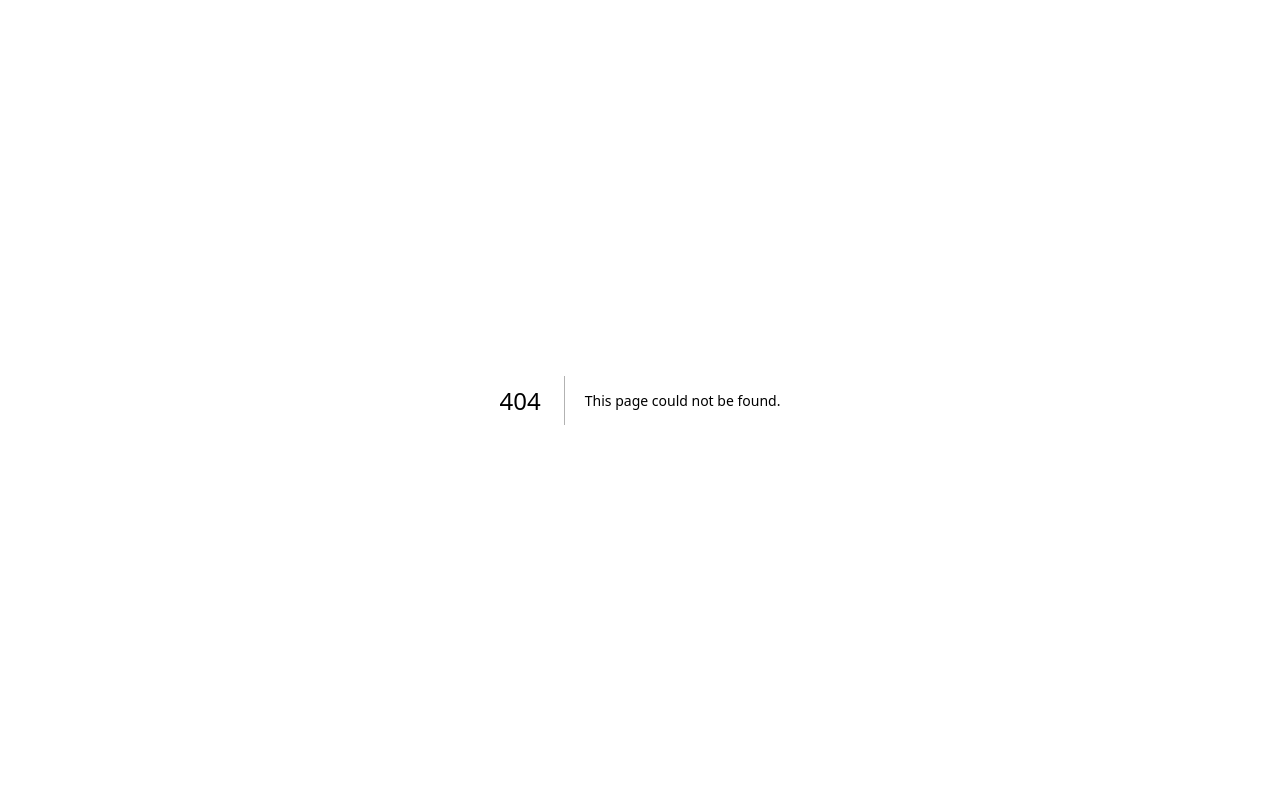
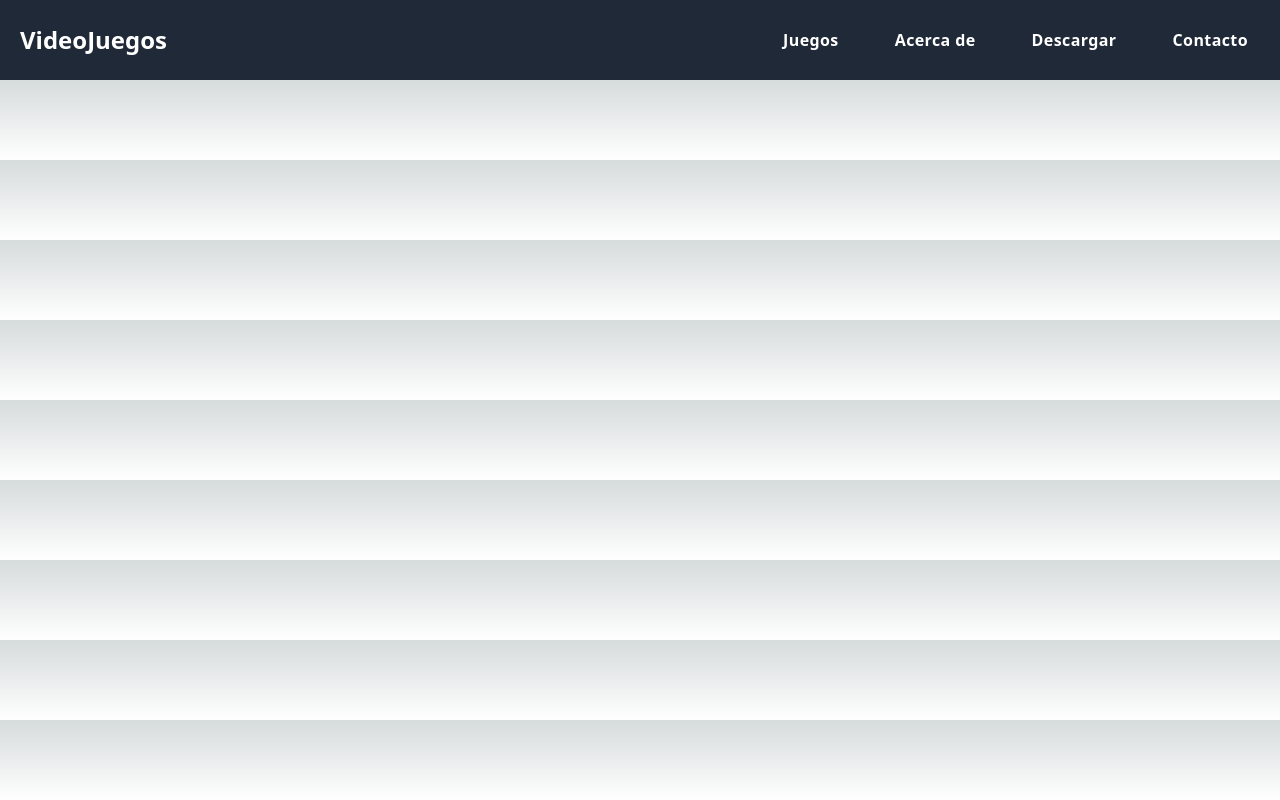
Before and after one commit to bastianalzate/landing-games, a Next.js app: page /landing in a window 1280 px wide. Before the commit this address had no page. Built offline with nearby package versions, Linux system fonts and the light colour scheme.

Commit message:
add navbar desktop and resonsive

```diff
--- /dev/null
+++ b/src/components/Navbar.js
@@ -0,0 +1,124 @@
+import { useState, useEffect } from 'react';
+import Link from 'next/link';
+
+const Navbar = () => {
+    const [isOpen, setIsOpen] = useState(false);
+
+    useEffect(() => {
+        const handleResize = () => {
+            if (window.innerWidth > 768) setIsOpen(false);
+        };
+
+        window.addEventListener('resize', handleResize);
+
+        return () => {
+            window.removeEventListener('resize', handleResize);
+        };
+    }, []);
+
+    return (
+        <nav className="bg-gray-800 p-5">
+            <div className="md:flex justify-between items-center">
+                <div className="flex justify-between items-center">
+                    <div>
+                        <Link className="text-2xl font-bold text-white" href="/">
+                            VideoJuegos
+                        </Link>
+                    </div>
+                    <div className="md:hidden">
+                        <button type="button" onClick={() => setIsOpen(!isOpen)}>
+                            <svg
+                                xmlns="http://www.w3.org/2000/svg"
+                                fill="none"
+                                viewBox="0 0 24 24"
+                                stroke="currentColor"
+                                className="h-6 w-6 text-white"
+                            >
+                                {isOpen ? (
+                                    <path
+                                        strokeLinecap="round"
+                                        strokeLinejoin="round"
+                                        strokeWidth={2}
+                                        d="M6 18L18 6M6 6l12 12"
+                                    />
+                                ) : (
+                                    <path
+                                        strokeLinecap="round"
+                                        strokeLinejoin="round"
+                                        strokeWidth={2}
+                                        d="M4 6h16M4 12h16M4 18h16"
+                                    />
+                                )}
+                            </svg>
+                        </button>
+                    </div>
+                </div>
+                <div className="hidden md:flex md:items-center md:space-x-8 md:bg-transparent">
+                    <Link
+                        className="text-white font-bold tracking-wide hover:text-gray-300 px-3 py-2 rounded-md"
+                        href="/games"
+                    >
+                        Juegos
+                    </Link>
+                    <Link
+                        className="text-white font-bold tracking-wide hover:text-gray-300 px-3 py-2 rounded-md"
+                        href="/about"
+                    >
+                        Acerca de
+                    </Link>
+                    <Link
+                        className="text-white font-bold tracking-wide hover:text-gray-300 px-3 py-2 rounded-md"
+                        href="/download"
+                    >
+                        Descargar
+                    </Link>
+                    <Link
+                        className="text-white font-bold tracking-wide hover:text-gray-300 px-3 py-2 rounded-md"
+                        href="/contact"
+                    >
+                        Contacto
+                    </Link>
+                </div>
+                <div
+                    className={`${isOpen ? 'block' : 'hidden'
+                        } md:hidden mt-4 md:mt-0 transition-opacity duration-500 ease-in-out opacity-0`}
+                    style={{ opacity: isOpen ? 1 : 0 }}
+                >
+                    <div className="flex flex-col items-center space-y-4">
+                        <Link
+                            className="text-white font-bold tracking-wide hover:text-gray-300 px-3 py-2 rounded-md w-full text-center transition-all duration-300 ease-in-out"
+                            href="/games"
+                            style={{ backgroundColor: 'rgba(0, 0, 0, 0.1)', padding: '0.75rem' }}
+                        >
+                            Juegos
+                        </Link>
+                        <Link
+                            className="text-white font-bold tracking-wide hover:text-gray-300 px-3 py-2 rounded-md w-full text-center transition-all duration-300 ease-in-out"
+                            href="/about"
+                            style={{ backgroundColor: 'rgba(0, 0, 0, 0.1)', padding: '0.75rem' }}
+                        >
+                            Acerca de
+                        </Link>
+                        <Link
+                            className="text-white font-bold tracking-wide hover:text-gray-300 px-3 py-2 rounded-md w-full text-center transition-all duration-300 ease-in-out"
+                            href="/download"
+                            style={{ backgroundColor: 'rgba(0, 0, 0, 0.1)', padding: '0.75rem' }}
+                        >
+                            Descargar
+                        </Link>
+                        <Link
+                            className="text-white font-bold tracking-wide hover:text-gray-300 px-3 py-2 rounded-md w-full text-center transition-all duration-300 ease-in-out"
+                            href="/contact"
+                            style={{ backgroundColor: 'rgba(0, 0, 0, 0.1)', padding: '0.75rem' }}
+                        >
+                            Contacto
+                        </Link>
+                    </div>
+                </div>
+
+            </div>
+        </nav>
+    );
+};
+
+export default Navbar;
--- /dev/null
+++ b/src/pages/landing.js
@@ -0,0 +1,10 @@
+import React from "react";
+import Navbar from "@/components/Navbar";
+
+export default function Landing() {
+    return (
+        <>
+            <Navbar />
+        </>
+    )
+}
```
